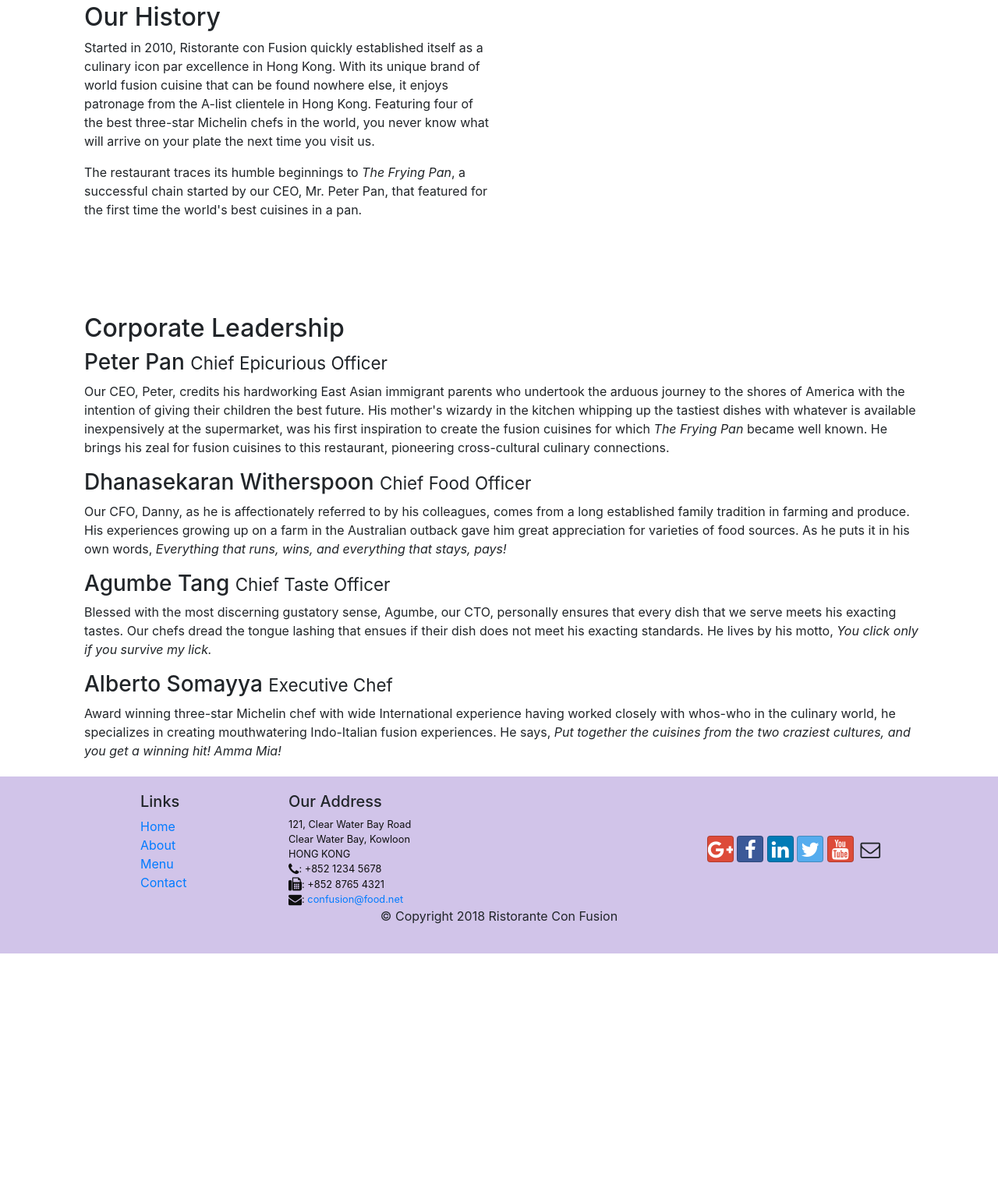
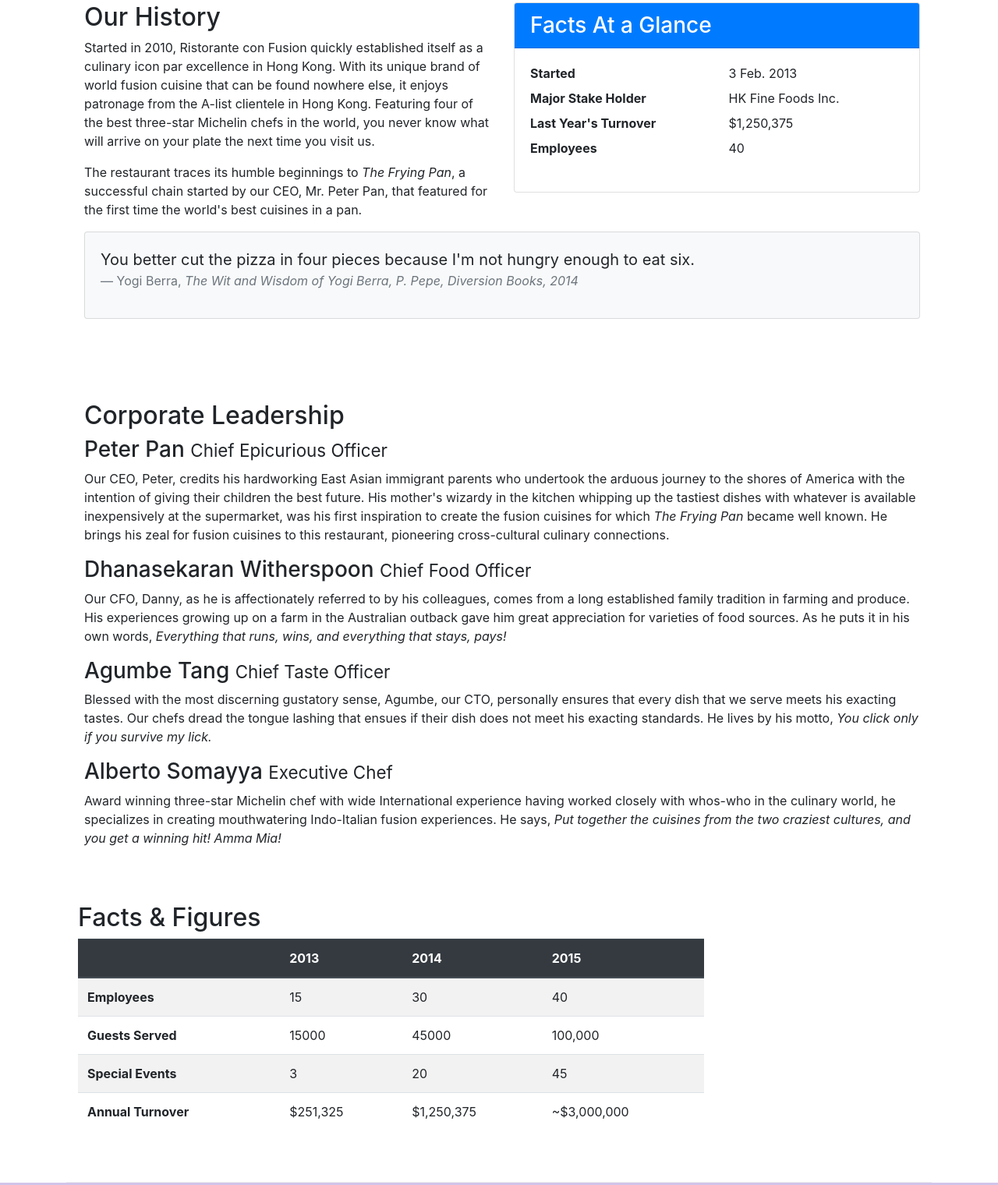
Before and after one commit to medhamax98/coursera, a website: page aboutus.html in a window 1280 px wide. Shown: the part 493-2013 px from the top of the page at 78% size. Before the commit the page ends 1716 px from the top, so only its background shows below. Drawn offline with nearby package versions, Linux system fonts and the light colour scheme.

Commit message:
tables & cards aboutus file

```diff
--- a/aboutus.html
+++ b/aboutus.html
@@ -64,8 +64,35 @@
                 <p>Started in 2010, Ristorante con Fusion quickly established itself as a culinary icon par excellence in Hong Kong. With its unique brand of world fusion cuisine that can be found nowhere else, it enjoys patronage from the A-list clientele in Hong Kong.  Featuring four of the best three-star Michelin chefs in the world, you never know what will arrive on your plate the next time you visit us.</p>
                 <p>The restaurant traces its humble beginnings to <em>The Frying Pan</em>, a successful chain started by our CEO, Mr. Peter Pan, that featured for the first time the world's best cuisines in a pan.</p>
             </div>
-            <div>
+            <div class="col-12 col-sm-6">
+				<div class="card">
+                    <h3 class="card-header bg-primary text-white">Facts At a Glance</h3>
+                    <div class="card-body">
+                        <dl class="row">
+                            <dt class="col-6">Started</dt>
+                            <dd class="col-6">3 Feb. 2013</dd>
+                            <dt class="col-6">Major Stake Holder</dt>
+                            <dd class="col-6">HK Fine Foods Inc.</dd>
+                            <dt class="col-6">Last Year's Turnover</dt>
+                            <dd class="col-6">$1,250,375</dd>
+                            <dt class="col-6">Employees</dt>
+                            <dd class="col-6">40</dd>
+                        </dl>
+                    </div>
+                </div>
             </div>
+			<div class="col-12">
+				<div class="card card-body bg-light">
+                    <blockquote class="blockquote">
+                        <p class="mb-0">You better cut the pizza in four pieces because
+                            I'm not hungry enough to eat six.</p>
+                        <footer class="blockquote-footer">Yogi Berra,
+                            <cite title="Source Title">The Wit and Wisdom of Yogi Berra,
+                            P. Pepe, Diversion Books, 2014</cite>
+                        </footer>
+                    </blockquote>
+                </div>
+			</div>
         </div>
 
 
@@ -73,15 +100,62 @@
             <div class="col-12">
                 <h2>Corporate Leadership</h2>
                 <h3>Peter Pan <small>Chief Epicurious Officer</small></h3>
-                <p>Our CEO, Peter, credits his hardworking East Asian immigrant parents who undertook the arduous journey to the shores of America with the intention of giving their children the best future. His mother's wizardy in the kitchen whipping up the tastiest dishes with whatever is available inexpensively at the supermarket, was his first inspiration to create the fusion cuisines for which <em>The Frying Pan</em> became well known. He brings his zeal for fusion cuisines to this restaurant, pioneering cross-cultural culinary connections.</p>
+                <p class="d-none d-sm-block">Our CEO, Peter, credits his hardworking East Asian immigrant parents who undertook the arduous journey to the shores of America with the intention of giving their children the best future. His mother's wizardy in the kitchen whipping up the tastiest dishes with whatever is available inexpensively at the supermarket, was his first inspiration to create the fusion cuisines for which <em>The Frying Pan</em> became well known. He brings his zeal for fusion cuisines to this restaurant, pioneering cross-cultural culinary connections.</p>
                 <h3>Dhanasekaran Witherspoon <small>Chief Food Officer</small></h3>
-                <p>Our CFO, Danny, as he is affectionately referred to by his colleagues, comes from a long established family tradition in farming and produce. His experiences growing up on a farm in the Australian outback gave him great appreciation for varieties of food sources. As he puts it in his own words, <em>Everything that runs, wins, and everything that stays, pays!</em></p>
+                <p class="d-none d-sm-block">Our CFO, Danny, as he is affectionately referred to by his colleagues, comes from a long established family tradition in farming and produce. His experiences growing up on a farm in the Australian outback gave him great appreciation for varieties of food sources. As he puts it in his own words, <em>Everything that runs, wins, and everything that stays, pays!</em></p>
                 <h3>Agumbe Tang <small>Chief Taste Officer</small></h3>
-                <p>Blessed with the most discerning gustatory sense, Agumbe, our CTO, personally ensures that every dish that we serve meets his exacting tastes. Our chefs dread the tongue lashing that ensues if their dish does not meet his exacting standards. He lives by his motto, <em>You click only if you survive my lick.</em></p>
+                <p class="d-none d-sm-block">Blessed with the most discerning gustatory sense, Agumbe, our CTO, personally ensures that every dish that we serve meets his exacting tastes. Our chefs dread the tongue lashing that ensues if their dish does not meet his exacting standards. He lives by his motto, <em>You click only if you survive my lick.</em></p>
                 <h3>Alberto Somayya <small>Executive Chef</small></h3>
-                <p>Award winning three-star Michelin chef with wide International experience having worked closely with whos-who in the culinary world, he specializes in creating mouthwatering Indo-Italian fusion experiences. He says, <em>Put together the cuisines from the two craziest cultures, and you get a winning hit! Amma Mia!</em></p>
+                <p class="d-none d-sm-block">Award winning three-star Michelin chef with wide International experience having worked closely with whos-who in the culinary world, he specializes in creating mouthwatering Indo-Italian fusion experiences. He says, <em>Put together the cuisines from the two craziest cultures, and you get a winning hit! Amma Mia!</em></p>
             </div>
        </div>
+		<div class="row row-content">
+            <div class="col-12 col-sm-9">
+                <h2>Facts &amp; Figures</h2>
+				<div class="table-responsive">
+                    <table class="table table-striped">
+                        <thead class="thead-dark">
+                            <tr>
+                                <th>&nbsp;</th>
+                                <th>2013</th>
+                                <th>2014</th>
+                                <th>2015</th>
+                            </tr>
+                        </thead>
+                        <tbody>
+                            <tr>
+                                <th>Employees</th>
+                                <td>15</td>
+                                <td>30</td>
+                                <td>40</td>
+                            </tr>
+                            <tr>
+                                <th>Guests Served</th>
+                                <td>15000</td>
+                                <td>45000</td>
+                                <td>100,000</td>
+                            </tr>
+                            <tr>
+                                <th>Special Events</th>
+                                <td>3</td>
+                                <td>20</td>
+                                <td>45</td>
+                            </tr>
+                            <tr>
+                                <th>Annual Turnover</th>
+                                <td>$251,325</td>
+                                <td>$1,250,375</td>
+                                <td>~$3,000,000</td>
+                            </tr>
+
+                        </tbody>
+                    </table>
+                </div>
+            </div>
+             <div class="col-12 col-sm-3">
+            </div>
+       </div>
+
 
     </div>
 
```
